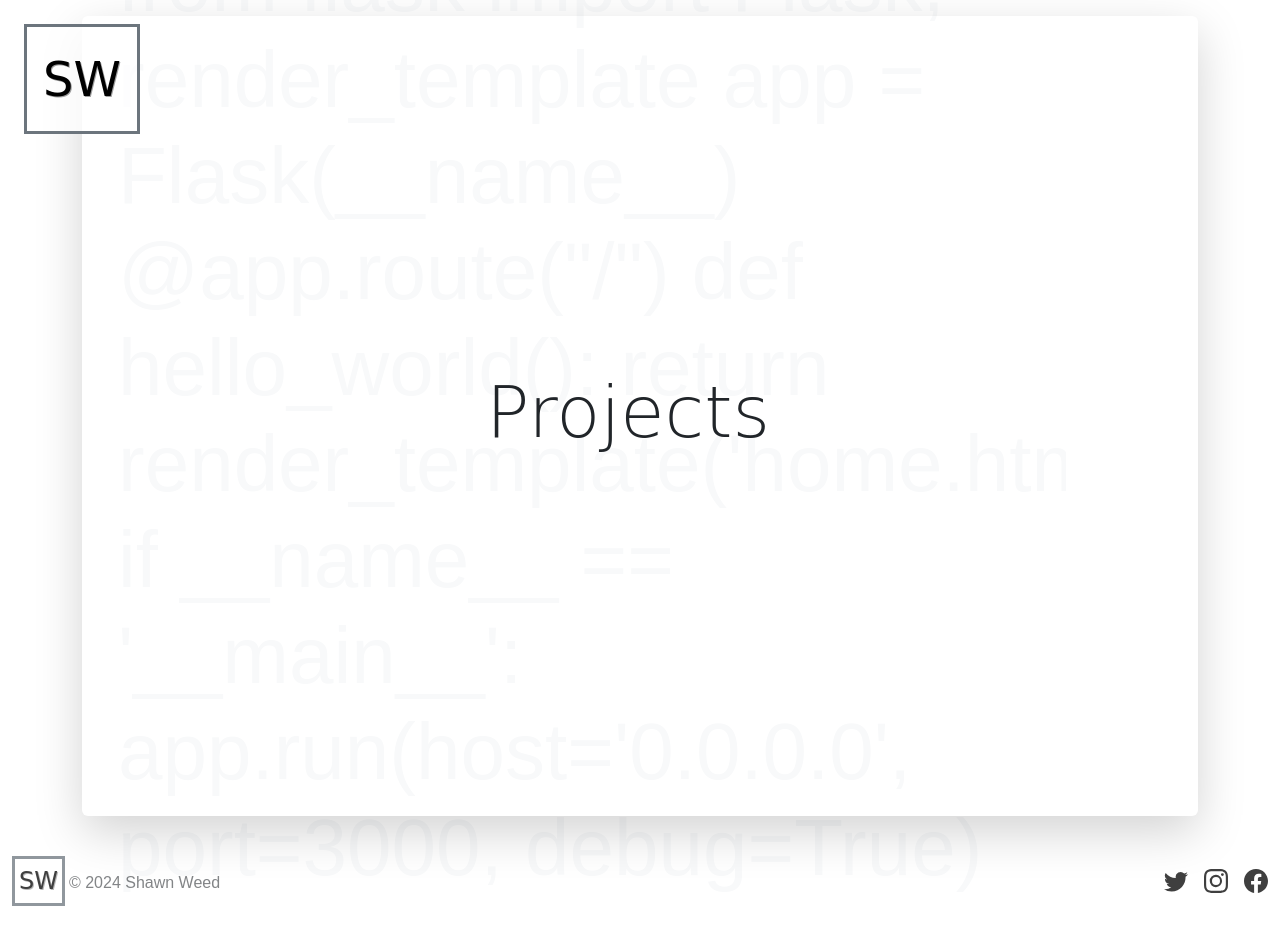
After one commit to shawn-weed/portfolio-website, a Flask app: page /developer in a window 1280 px wide. The commit adds this page. Run offline with Flask 3, Linux system fonts and the light colour scheme; data that the repository does not hold is empty.

Commit message:
Added developer page.

```diff
--- a/app.py
+++ b/app.py
@@ -1,11 +1,8 @@
-from flask import Flask, render_template
+from flask import Flask
+from views import views
 
 app = Flask(__name__)
-
-@app.route("/")
-def main():
-    return render_template('home.html')
-
+app.register_blueprint(views, url_prefix='/')
 
 if __name__ == '__main__':
     app.run(host='0.0.0.0', port=3000, debug=True)
--- a/requirements.txt
+++ b/requirements.txt
@@ -1,2 +1,4 @@
 Flask
 gunicorn
+PyGithub
+requests
--- a/static/css/index.css
+++ b/static/css/index.css
@@ -9,7 +9,6 @@ button:hover {
 
 #homeBody, #homeHtml {
     overflow-x: hidden;
-    overflow-y: hidden;
     position: relative;
     width: 100%;
 }
--- /dev/null
+++ b/templates/developer.html
@@ -0,0 +1,22 @@
+{% extends 'index.html' %}
+{% block content %}
+  <div class='container row gap-4 justify-content-center'>
+    <h1 class='text-center display-2'
+    style='font-family: "Lucida Handwriting", cursive;'
+    >
+      Projects
+    </h1>
+    {%for repo in projects%}
+        <div class="card bg-transparent" style="width: 18rem;">
+            <div class="card-body">
+            <h5 class="card-title">{{ repo['name'] }}</h5>
+            <h6 class="card-subtitle mb-2 text-body-secondary">Description</h6>
+            <p class="card-text">{{ repo['desc']}}</p>
+            <a href="/{{ repo['name'] }}" class="card-link text-secondary">Project Details</a>
+            <a href="{{ repo['url'] }}" target='_blank' class="card-link text-secondary">Code</a>
+            </div>
+        </div>
+    {%endfor%}
+  </div>
+
+{% endblock %}
--- a/templates/footer.html
+++ b/templates/footer.html
@@ -14,13 +14,16 @@
     </symbol>
   </svg>
 
-  <div class="container-fluid position-absolute end-0 bottom-0">
-    <footer class="d-flex flex-wrap justify-content-between align-items-center py-3 my-4 border-top">
+  <div class="container-fluid opacity-75">
+    <footer class="d-flex flex-wrap justify-content-between align-items-center py-3 my-4">
       <div class="col-md-4 d-flex align-items-center">
-        <a href="/" class="mb-3 me-2 mb-md-0 text-body-secondary text-decoration-none lh-1">
-          <svg class="bi" width="30" height="24"><use xlink:href="#bootstrap"/></svg>
+        <a href="/" class="border border-3 border-secondary bg-white p-1 bg-opacity-75 text-black text-decoration-none"
+        style='font-size: 24px;
+           font-family: "Lucida Handwriting", cursive;
+           text-shadow: 1px 1px #9f9f9f'>
+         SW
         </a>
-        <span class="mb-3 mb-md-0 text-body-secondary">&copy; 2024 Company, Inc</span>
+        <span class="mb-3 mb-md-0 m-1 text-body-secondary">&copy; 2024 Shawn Weed</span>
       </div>
 
       <ul class="nav col-md-4 justify-content-end list-unstyled d-flex">
--- a/templates/home.html
+++ b/templates/index.html
@@ -26,17 +26,19 @@
             </div>
 
         <div id='mainContainer' class='container d-flex min-vh-100 align-items-center shadow-lg rounded'>
+        {% block content %}
           <img id='me' src='static/images/_DSC1291-Edit.png' class='position-absolute align-self-end h-100 z-n1'/>
           <div id='textContainer' class='container d-md-flex align-items-end mw-50'>
             <div id='nameContainer' class='container d-flex justify-content-center'>
               <span class='display-4'>Shawn Weed</span>
             </div>
             <div id='buttonContainer' class='container d-flex justify-content-between align-items-end'>
-              <button id='dv' type='button' onclick='developer()' class='border-0 bg-transparent fs-3 text-decoration-none text-black'>Developer</button>
+              <a id='dv' href='/developer'  class='border-0 bg-transparent fs-3 text-decoration-none text-black'>Developer</a>
               <h3 class='ml-2 mr-2'> | </h3>
-              <button id='create' type='button' onclick = 'creative()' class='border-0 bg-transparent fs-3 text-decoration-none text-black'>Creative</button>
+              <a id='create' class='border-0 bg-transparent fs-3 text-decoration-none text-black'>Creative</a>
             </div>
           </div>
+        {% endblock %}
         </div>
       </div>
       {% include 'footer.html'%}
--- a/templates/nav.html
+++ b/templates/nav.html
@@ -1,7 +1,7 @@
 <nav class="navbar navbar-light bg-transparent">
     <a
-    class="navbar-brand d-flex border border-3 border-secondary position-absolute top-0 start-2 m-4 p-3 bg-white bg-opacity-70"
-    href="#"
+    class="navbar-brand d-flex border border-3 border-secondary position-absolute top-0 start-2 m-4 p-3 bg-white bg-opacity-75"
+    href="/"
     style='font-size: 48px;
            font-family: "Lucida Handwriting", cursive;
            text-shadow: 1px 1px #9f9f9f'>
--- /dev/null
+++ b/views.py
@@ -0,0 +1,28 @@
+from flask import Blueprint, render_template
+import requests
+
+views = Blueprint(__name__, 'views')
+
+@views.route("/")
+def home():
+    return render_template('index.html')
+
+@views.route("developer")
+def developer():
+    try:
+        r = requests.get(
+            "https://api.github.com/users/shawn-weed/repos"
+        )
+        projects = []
+        if r.status_code == 200:
+            response = r.json()
+            for i in response:
+                projects.append({'name': i['name'], 'desc': i['description'], 'url': i['html_url']})
+            return render_template("developer.html", projects=projects)
+        else:
+            print('no here')
+            return render_template('developer.html', code = r.status_code)
+
+    except Exception as e:
+        error = e
+        return render_template('developer.html', error=error)
```
